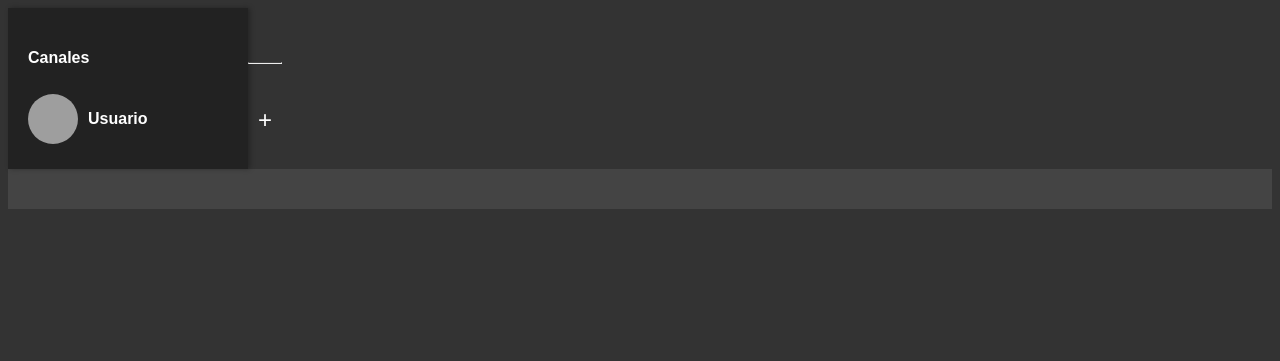
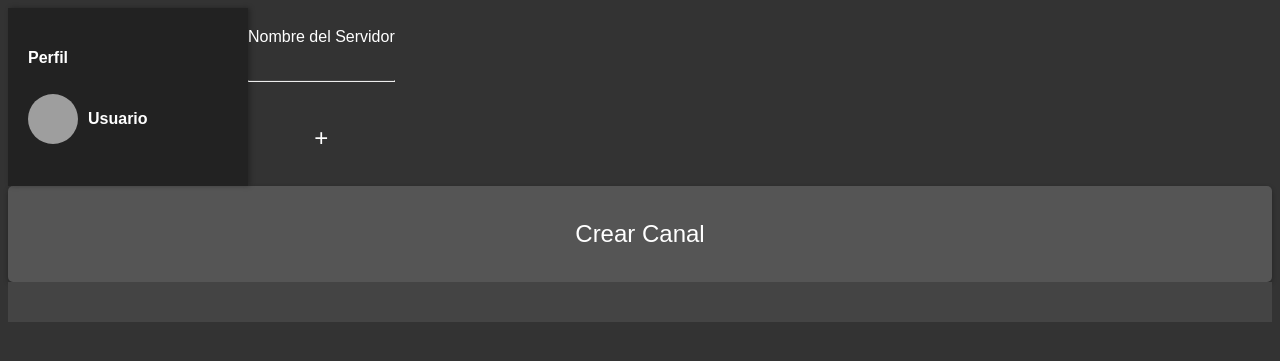
Before and after one commit to agualbo79/frontend, a Flask app: page /dashboard in a window 1280 px wide. Shown: the top 361 px of the page. Run offline with Flask 3, Linux system fonts and the light colour scheme; grey boxes are pictures that could not be loaded.

Commit message:
crear canal

```diff
--- a/miappfrontend/app/static/css/dashboard.css
+++ b/miappfrontend/app/static/css/dashboard.css
@@ -119,3 +119,63 @@ body {
 #crear-servidor-form button[type="submit"]:hover {
     background-color: #0056b3; /* Cambia el color al pasar el mouse */
 }
+
+
+/* Estilos para el botón de crear canal */
+#crear-canal-btn {
+
+    background-color: #555; /* Fondo del botón */
+    padding: 10px;
+    border-radius: 5px;
+    box-shadow: 0px 2px 5px rgba(0, 0, 0, 0.3);
+    cursor: pointer;
+}
+
+#crear-canal-btn .inviteButton {
+    font-size: 24px;
+    color: #fff;
+}
+
+#crear-canal-btn:hover {
+    background-color: #444; /* Cambia el color al pasar el mouse */
+}
+
+/* Estilos para el formulario de crear canal */
+#crear-canal-form {
+    display: none; /* Inicialmente oculto */
+    background-color: #555; /* Fondo del formulario */
+    padding: 20px;
+    border-radius: 5px;
+    box-shadow: 0px 2px 5px rgba(0, 0, 0, 0.3);
+    margin-bottom: 20px;
+}
+
+#crear-canal-form label {
+    color: #fff;
+    display: block;
+    margin-bottom: 5px;
+}
+
+#crear-canal-form input[type="text"] {
+    width: 100%;
+    padding: 10px;
+    margin-bottom: 10px;
+    background-color: #666; /* Fondo de los campos de entrada */
+    border: none;
+    color: #fff;
+    border-radius: 5px;
+}
+
+#crear-canal-form button[type="submit"] {
+    background-color: #007bff; /* Color del botón de enviar */
+    color: #fff;
+    padding: 10px 20px;
+    border: none;
+    border-radius: 5px;
+    cursor: pointer;
+    font-weight: bold;
+}
+
+#crear-canal-form button[type="submit"]:hover {
+    background-color: #0056b3; /* Cambia el color al pasar el mouse */
+}
--- a/miappfrontend/app/static/js/dashboard.js
+++ b/miappfrontend/app/static/js/dashboard.js
@@ -1,99 +1,123 @@
 document.addEventListener("DOMContentLoaded", function() {
-  // Obtén una referencia al botón para crear servidores
     var crearServidorBtn = document.getElementById("crear-servidor-btn");
+    var crearServidorForm = document.getElementById("crear-servidor-form");
+    var listaServidores = document.getElementById("lista-servidores");
+    var listaCanales = document.getElementById("lista-canales");
+    var crearCanalBtn = document.getElementById("crear-canal-btn");
+    crearServidorForm.style.display = "none";
+    var servidores = JSON.parse(localStorage.getItem("servidores")) || [];
 
-  // Obtén una referencia al formulario de creación de servidores
-  var crearServidorForm = document.getElementById("crear-servidor-form");
+    function cargarCanales(servidorId) {
+        console.log("Cargando canales para el servidor con ID:", servidorId);
+        var formularioCrearCanal = document.getElementById("crear-canal-form");
+        if (formularioCrearCanal) {
+            formularioCrearCanal.style.display = "none";
+        }
 
-  // Oculta el formulario al cargar la página
-  crearServidorForm.style.display = "none";
+        fetch("http://127.0.0.1:5000/usuario/obtener_canales/" + servidorId, {
+            method: "GET",
+            credentials: "include"
+        })
+        .then(response => response.json())
+        .then(function(data) {
+            if (data.mensaje === "Canales obtenidos con éxito" && Array.isArray(data.canales)) {
+                var canales = data.canales; // Obtenemos la lista de canales
+                // Limpia la lista de canales existente
+                listaCanales.innerHTML = "";
 
-  // Agrega un evento de clic al botón para mostrar el formulario
-  crearServidorBtn.addEventListener("click", function() {
-      // Muestra el formulario
-      crearServidorForm.style.display = "block";
+                // Agrega los nuevos canales
+                canales.forEach(function(canal) {
+                    var nuevoCanal = document.createElement("div");
+                    nuevoCanal.textContent = canal.nombre;
+                    listaCanales.appendChild(nuevoCanal);
                 });
-// Al cargar la página, carga los servidores del almacenamiento local
-window.addEventListener("load", function() {
-    var servidores = JSON.parse(localStorage.getItem("servidores")) || [];
-    var listaServidores = document.getElementById("lista-servidores");
+            } else {
+                console.warn("Respuesta inesperada del servidor:", data.mensaje);
+            }
 
-    servidores.forEach(function(servidor) {
-        var nuevoServidor = document.createElement("div");
-        nuevoServidor.textContent = servidor.nombre;
-        listaServidores.appendChild(nuevoServidor);
+            // Mostrar el botón "Crear Canal" independientemente de la respuesta
+            crearCanalBtn.style.display = "block";
+        })
+        .catch(function(error) {
+            console.error("Error de red:", error);
+
+            // Mostrar el botón "Crear Canal" incluso si hay un error
+            crearCanalBtn.style.display = "block";
         });
-});
-  // Agrega un evento de envío al formulario para enviar los datos al backend
-  crearServidorForm.addEventListener("submit", function(event) {
-      event.preventDefault(); // Evita el envío del formulario por defecto
+    }
 
-      // Captura los datos del formulario
-      var nombre = document.getElementById("nombre-servidor").value;
-      var descripcion = document.getElementById("descripcion-servidor").value;
 
-      // Obtén el id del usuario de la sesión del navegador
+
+
+    function crearServidor(nombre, descripcion) {
         var idCreador = sessionStorage.getItem("user_id");
-
-      // Crea un objeto de datos para enviar al servidor
         var datosServidor = {
             nombre: nombre,
             descripcion: descripcion,
-          id_creador: idCreador  // Añade el ID del usuario autenticado
+            id_creador: idCreador
         };
 
-
-      fetch("http://127.0.0.1:5000/usuario/crear_servidor", { // Cambia el puerto si es necesario
+        fetch("http://127.0.0.1:5000/usuario/crear_servidor", {
             method: "POST",
             headers: {
                 "Content-Type": "application/json"
             },
             body: JSON.stringify(datosServidor),
-    credentials: "include",  // Esto envía las cookies si es necesario
+            credentials: "include"
         })
-.then(function(response) {
-    if (response.status === 200) {
-        // El servidor respondió con éxito
+        .then(response => response.json())
+        .then(data => {
+            if (data.mensaje === "Servidor creado exitosamente") {
                 alert("Servidor creado exitosamente");
-
-         // Guarda el servidor en el almacenamiento local
-         var servidores = JSON.parse(localStorage.getItem("servidores")) || [];
+                datosServidor.id = data.id_servidor;
                 servidores.push(datosServidor);
                 localStorage.setItem("servidores", JSON.stringify(servidores));
-
-
-        // Aquí puedes agregar el código para visualizar el servidor en el frontend
-        // Por ejemplo, podrías agregar un nuevo elemento a una lista de servidores
-        var listaServidores = document.getElementById("lista-servidores");
                 var nuevoServidor = document.createElement("div");
-        nuevoServidor.textContent = nombre;  // Usa el nombre del servidor
+                nuevoServidor.textContent = nombre;
+                nuevoServidor.setAttribute("data-servidor-id", data.id_servidor);
                 listaServidores.appendChild(nuevoServidor);
+                document.getElementById("nombre-servidor").value = "";
+                document.getElementById("descripcion-servidor").value = "";
+                crearServidorForm.style.display = "none";
             } else {
-        // El servidor respondió con un error
                 alert("Error al crear el servidor");
             }
         })
-.catch(function(error) {
+        .catch(error => {
             console.error("Error de red:", error);
         });
+    } // Cierre de la función crearServidor
 
+    crearServidorBtn.addEventListener("click", function() {
+        crearServidorForm.style.display = "block";
+    });
 
+    crearServidorForm.addEventListener("submit", function(event) {
+        event.preventDefault();
+        var nombre = document.getElementById("nombre-servidor").value;
+        var descripcion = document.getElementById("descripcion-servidor").value;
+        crearServidor(nombre, descripcion);
+    });
+
+    servidores.forEach(servidor => {
+        var nuevoServidor = document.createElement("div");
+        nuevoServidor.textContent = servidor.nombre;
+        nuevoServidor.setAttribute("data-servidor-id", servidor.id);
+        listaServidores.appendChild(nuevoServidor);
+
+        nuevoServidor.addEventListener("click", function() {
+            console.log("Haciendo clic en un servidor");
+            var servidorId = nuevoServidor.getAttribute("data-servidor-id");
+            cargarCanales(servidorId);
+
+            var formularioCrearCanal = document.getElementById("crear-canal-form");
+            if (formularioCrearCanal) {
+                if (formularioCrearCanal.style.display === "none") {
+                    formularioCrearCanal.style.display = "block";
+                }
+            }
+
+            console.log("Estado del botón después de cargar canales:", crearCanalBtn.style.display);
         });
     });
-
-document.addEventListener("DOMContentLoaded", function() {
-  // Obtén una referencia al botón para crear servidores
-  var crearServidorBtn = document.getElementById("crear-servidor-btn");
-
-  // Obtén una referencia al formulario de creación de servidores
-  var crearServidorForm = document.getElementById("crear-servidor-form");
-
-  // Oculta el formulario al cargar la página
-  crearServidorForm.style.display = "none";
-
-  // Agrega un evento de clic al botón para mostrar el formulario
-  crearServidorBtn.addEventListener("click", function() {
-      // Muestra el formulario
-      crearServidorForm.style.display = "block";
 });
-});
--- a/miappfrontend/app/templates/dashboard.html
+++ b/miappfrontend/app/templates/dashboard.html
@@ -20,7 +20,7 @@
                     <div class="navguild">
                         <div class="guild-opener">
                             <div class="navGuildItems">
-                                <h4 class="guildSelectorName">Canales</h4>
+                                <h4 class="guildSelectorName">Perfil</h4>
                             </div>
                         </div>
                     </div>
@@ -38,7 +38,7 @@
             <div class="servers">
                 <!-- Lista de servidores -->
                 <div id="lista-servidores">
-                    <!-- Aquí se insertarán los servidores -->
+                    <div data-servidor-id="ID_DEL_SERVIDOR">Nombre del Servidor</div>
                 </div>
                 <div class="homebutton">
                     <svg class="homeIcon" aria-hidden="false" width="28" height="20" viewBox="0 0 28 20">
@@ -53,6 +53,7 @@
 
                 <!-- Botón para crear un nuevo servidor -->
                 <div class="server invite" id="crear-servidor-btn">
+
                     <p class="inviteButton">+</p>
                 </div>
             </div>
@@ -63,6 +64,23 @@
 
         <!-- Columna de canales -->
         <div class="column channels">
+            <div id="lista-canales">
+
+            <!-- Botón para crear un nuevo canal (inicialmente oculto) -->
+            <div class="server invite" id="crear-canal-btn">
+                <p class="inviteButton">Crear Canal</p>
+            </div>
+
+
+            <!-- Formulario para crear un nuevo canal (inicialmente oculto) -->
+            <form id="crear-canal-form" method="POST" action="/crear_canal" style="display: none;">
+                <label for="nombre-canal">Nombre del Canal:</label>
+                <input type="text" id="nombre-canal" name="nombre" required>
+                <button type="submit">Crear Canal</button>
+            </form>
+
+                <!-- Aquí se insertarán los canales -->
+            </div>
             <!-- Aquí se cargarán los canales del servidor seleccionado -->
             <!-- Debes generar dinámicamente los canales -->
 
@@ -70,6 +88,9 @@
 
         <!-- Columna de mensajes -->
         <div class="column messages">
+            <div id="lista-mensajes">
+                <!-- Aquí se insertarán los mensajes -->
+            </div>
             <form id="crear-servidor-form" method="POST" action="/crear_servidor">
                 <label for="nombre-servidor">Nombre del Servidor:</label>
                 <input type="text" id="nombre-servidor" name="nombre" required>
```
Also changed, not shown: miappfrontend/app/templates/registro.html (+7 -7 lines). Lines whose indentation alone changed are shown as unchanged.
